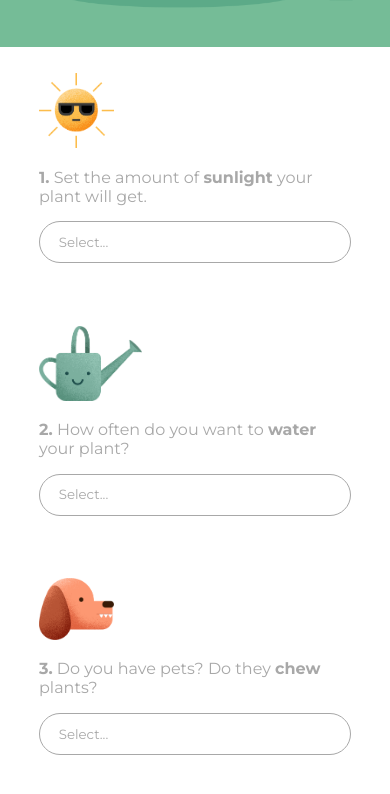
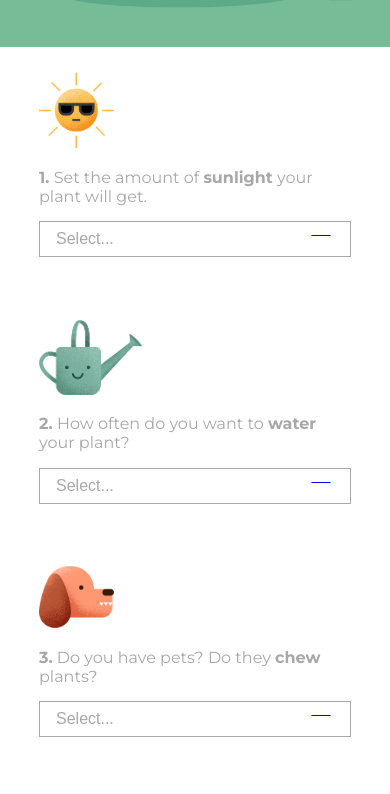
Before and after one commit to acjr1910/greenhub-rv, a website built with Parcel: page index.html in a window 390 px wide. Shown: the part 693-1487 px from the top of the page. Built offline with nearby package versions, Linux system fonts and the light colour scheme.

Commit message:
feat: dropdown module

```diff
--- /dev/null
+++ b/css/components/dropdown/_dropdown.scss
@@ -0,0 +1,58 @@
+.dropdown {
+  position: relative;
+  font-family: Arial;
+
+  select {
+    display: none;
+  }
+
+  &__selected {
+    background-color: $color-white;
+  }
+
+  &__selected::after {
+    background-color: $color-white;
+    position: absolute;
+    content: "";
+    top: 14px;
+    right: 20px;
+    width: 20px;
+    height: 0;
+    border: 1px solid transparent;
+    border-color: blue transparent transparent transparent;
+  }
+
+  &__selected &--arrow-active:after {
+    background-color: $color-white;
+    border-color: transparent transparent #fff transparent;
+    top: 7px;
+  }
+
+  &__options div,
+  &__selected {
+    color: $color-gray-light;
+    padding: 8px 16px;
+    border: 1px solid transparent;
+    border-color: $color-gray-light;
+    cursor: pointer;
+    user-select: none;
+  }
+
+  &__options {
+    position: absolute;
+    background-color: $color-white;
+    top: 100%;
+    left: 0;
+    right: 0;
+    z-index: 99;
+  }
+
+  &--select-hide {
+    display: none;
+  }
+
+  &__options div:hover,
+  .same-as-selected {
+    background-color: rgba(0, 0, 0, 0.1);
+  }
+}
--- a/css/components/filter/_filter.scss
+++ b/css/components/filter/_filter.scss
@@ -38,6 +38,4 @@
       padding: 4% 6%;
     }
   }
-  &__selection:after {
-  }
 }
--- a/css/index.scss
+++ b/css/index.scss
@@ -10,3 +10,4 @@
 // Components -----------------------------------
 @import "./components/hero/hero";
 @import "./components/filter/filter";
+@import "./components/dropdown/dropdown";
--- a/index.html
+++ b/index.html
@@ -75,14 +75,16 @@
           <div class="filter__description">
             <p><strong>1.</strong> Set the amount of <strong>sunlight</strong> your plant will get.</p>
           </div>
-          <div class="filter__selection">
+          <!-- Dropdown Sunlight -->
+          <div class="dropdown">
             <select name="sun" id="sun" class="filter__select">
               <option value="" selected disabled hidden>Select...</option>
-              <option value="no">no</option>
-              <option value="low">low</option>
-              <option value="high">high</option>
+              <option value="no">No Sunlight</option>
+              <option value="low">Low Sunlight</option>
+              <option value="high">High Sunligth</option>
             </select>
           </div>
+          <!-- /Dropdown -->
         </div>
         <div class="filter">
           <div class="filter__illustration">
@@ -91,14 +93,16 @@
           <div class="filter__description">
             <p><strong>2.</strong> How often do you want to <strong>water</strong> your plant?</p>
           </div>
-          <div class="filter__selection">
-            <select name="sun" id="sun" class="filter__select">
+          <!-- Dropdown Water -->
+          <div class="dropdown">
+            <select name="water" id="water" class="filter__select">
               <option value="" selected disabled hidden>Select...</option>
-              <option value="regularly">regularly</option>
-              <option value="daily">daily</option>
-              <option value="rarely">rarely</option>
+              <option value="rarely">Rarely</option>
+              <option value="regularly">Regularly</option>
+              <option value="daily">Daily</option>
             </select>
           </div>
+           <!-- /Dropdown Water -->
         </div>
         <div class="filter">
           <div class="filter__illustration">
@@ -107,16 +111,18 @@
           <div class="filter__description">
             <p><strong>3.</strong> Do you have pets? Do they <strong>chew</strong> plants? </p>
           </div>
-          <div class="filter__selection">
-            <select name="sun" id="sun" class="filter__select">
+           <!-- Dropdown Pets -->
+           <div class="dropdown">
+            <select name="water" id="water" class="filter__select">
               <option value="" selected disabled hidden>Select...</option>
-              <option value="true">true</option>
-              <option value="false">false</option>
+              <option value="false">No/They don't care</option>
+              <option value="true">Yes</option>
             </select>
           </div>
+           <!-- /Dropdown Pets -->
         </div>
       </section>
     </main>
-    <script type="module" src="./js/app.js"></script>
   </body>
+  <script type="module" src="./js/app.js"></script>
 </html>
--- a/js/app.js
+++ b/js/app.js
@@ -1,6 +1,10 @@
+import dropdown from "./modules/dropdown";
+
 /**
  * Main application
  */
-const app = async () => {};
+const app = () => {
+  dropdown();
+};
 
 document.addEventListener("DOMContentLoaded", app);
--- /dev/null
+++ b/js/modules/dropdown.js
@@ -0,0 +1,93 @@
+const removeClassAttribute = (elem) => elem.removeAttribute("class");
+
+/**
+ * Dropdown Behavior
+ */
+export default function dropdown() {
+  const dropdownElements = document.getElementsByClassName("dropdown");
+
+  Array.from(dropdownElements).forEach((dropdown, index) => {
+    const rootSelectElement = dropdown.getElementsByTagName("select")[0];
+
+    /* Dropdown Root Element */
+    const rootDropdownDiv = document.createElement("div");
+    rootDropdownDiv.setAttribute("class", "dropdown ");
+
+    /* Dropdown Selected Value Div */
+    const selectedOptionDiv = document.createElement("div");
+    selectedOptionDiv.setAttribute(
+      "class",
+      "dropdown__selected select-selected"
+    );
+    selectedOptionDiv.innerHTML =
+      rootSelectElement.options[rootSelectElement.selectedIndex].innerHTML;
+
+    /* Dropdown Options Div */
+    const dropdownListDiv = document.createElement("div");
+    dropdownListDiv.setAttribute(
+      "class",
+      "dropdown__options dropdown--select-hide select-items select-hide"
+    );
+
+    /* Create each dropdown option, except the first one */
+    Array.from(rootSelectElement).forEach((option, optionIndex) => {
+      if (optionIndex !== 0) {
+        const optionListDiv = document.createElement("div");
+        optionListDiv.innerHTML =
+          rootSelectElement.options[optionIndex].innerHTML;
+
+        /* Listen for click to check which option was selected by the user  */
+        optionListDiv.addEventListener("click", (e) => {
+          const selectElement = e.target.parentNode.parentNode.parentNode.getElementsByTagName(
+            "select"
+          )[0];
+          const dropdownSelectedValueDiv = e.target.parentNode.previousSibling;
+
+          /* Clear old value */
+          Array.from(selectElement).forEach(
+            (selectOption, selectOptionIndex) => {
+              if (
+                selectElement.options[selectOptionIndex].innerHTML ==
+                e.target.innerHTML
+              ) {
+                /* Remove selected class from other options */
+                const oldSelected = e.target.parentNode.getElementsByClassName(
+                  "same-as-selected"
+                );
+                Array.from(oldSelected).forEach(removeClassAttribute);
+
+                /* Change selected value */
+                selectedOptionDiv.innerHTML = e.target.innerHTML;
+
+                /* Set selected option state class */
+                e.target.classList.add("dropdown__option--selected");
+                e.target.classList.add("same-as-selected");
+              }
+            }
+          );
+          dropdownSelectedValueDiv.click();
+        });
+
+        /* Append option list into option list div */
+        dropdownListDiv.appendChild(optionListDiv);
+
+        /* Append selected option iinto dropdown root element */
+        rootDropdownDiv.appendChild(selectedOptionDiv);
+
+        /* Append option list div into dropdown root element */
+        rootDropdownDiv.appendChild(dropdownListDiv);
+
+        /* Append created dropdown into origin div */
+        dropdown.appendChild(rootDropdownDiv);
+      }
+    });
+
+    selectedOptionDiv.addEventListener("click", (e) => {
+      e.stopPropagation();
+      // close all opened
+      e.target.nextSibling.classList.toggle("select-hide");
+      e.target.nextSibling.classList.toggle("dropdown--select-hide");
+      e.target.classList.toggle("dropdown--arrow-active");
+    });
+  });
+}
```
